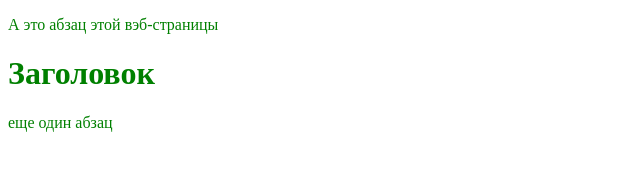
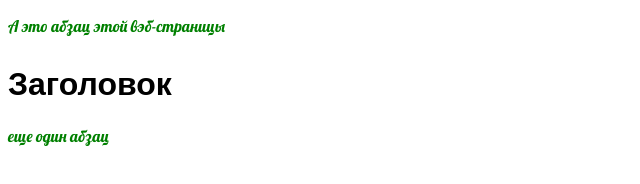
Before and after one commit to WebHeroSchool/HTML23, a plain HTML site: page index.html in a window 1280 px wide. Shown: the whole page, without its empty margins (0-640 px from the left). Drawn offline with nearby package versions, Linux system fonts and the light colour scheme.

Commit message:
Update styles.css

```diff
--- a/styles.css
+++ b/styles.css
@@ -1,3 +1,8 @@
 .wrap {
 	color: green;
+font-family: 'Lobster', cursive;
 }
+.title {
+  color: black;
+  font-family: 'Oswald', sans-serif;
+}
```
